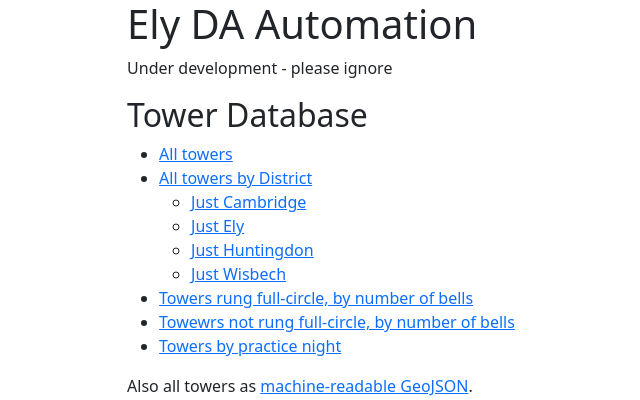
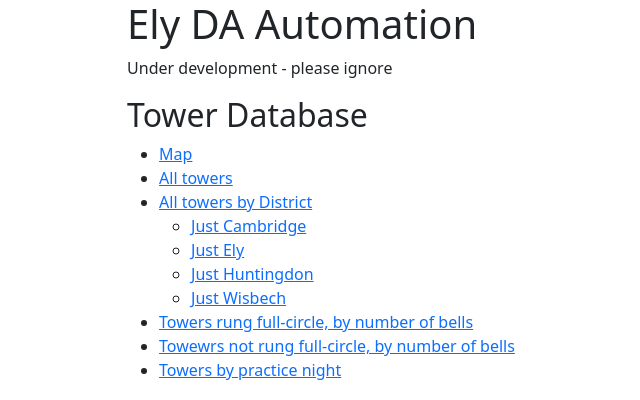
Before and after one commit to jw35/eda-django, a Django app: template eda/eda/templates/eda/index.html in a window 1280 px wide. Shown: the top 400 px of the page, without its empty margins (319-959 px from the left). Run offline with Django 5.2, Linux system fonts and the light colour scheme; the template is opened without the code that fills it, so the values that code supplies are empty; some libraries are stand-ins or nearby versions.

Commit message:
Add a map link to the index

```diff
--- a/eda/tower_database/templates/tower_database/index.html
+++ b/eda/tower_database/templates/tower_database/index.html
@@ -1,6 +1,9 @@
 <h2>Tower Database</h2>
 
 	<ul>
+
+		<li><a href="{% url 'map' %}">Map</a></li>
+
 		<li><a href="{% url 'tower_list' %}">All towers</a></li>
 
 		<li><a href="{% url 'district_list' %}">All towers by District</a>
```
